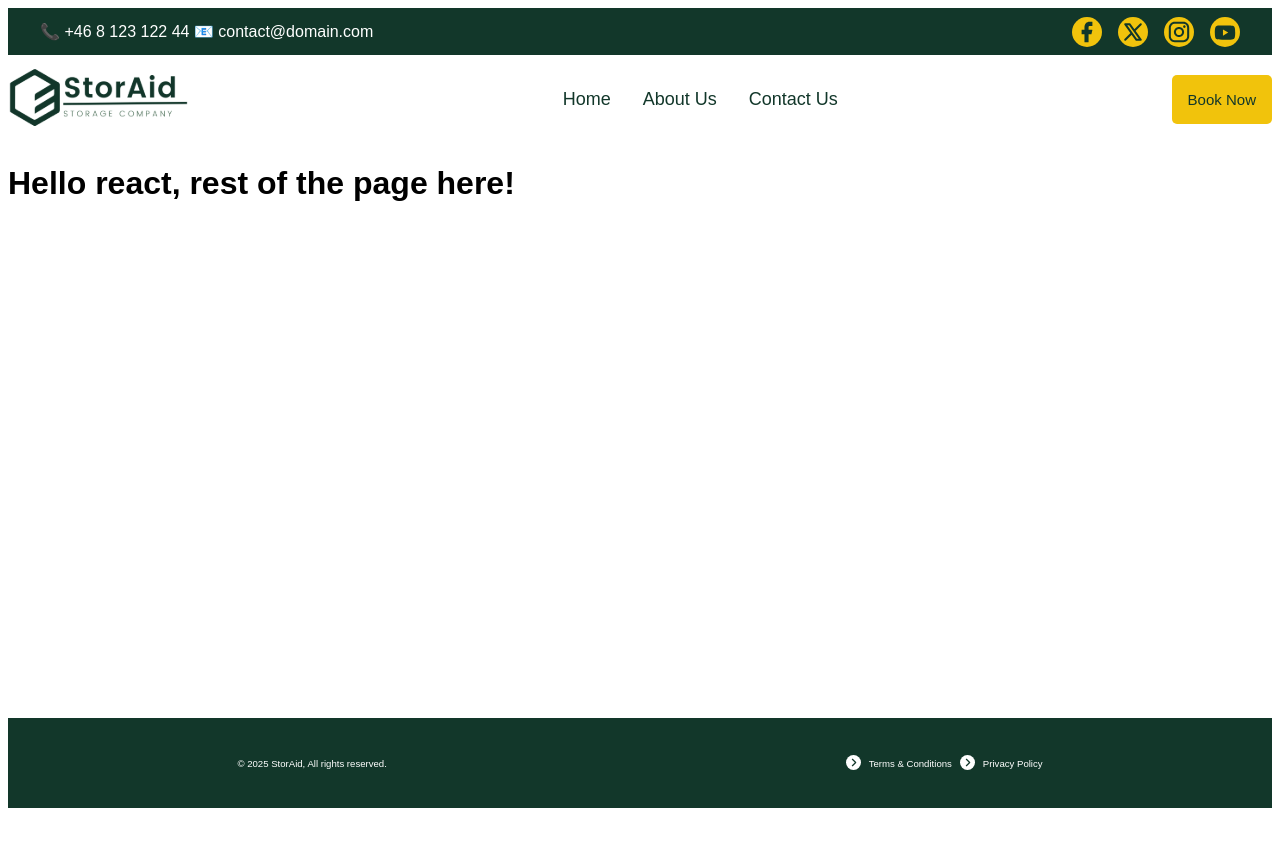
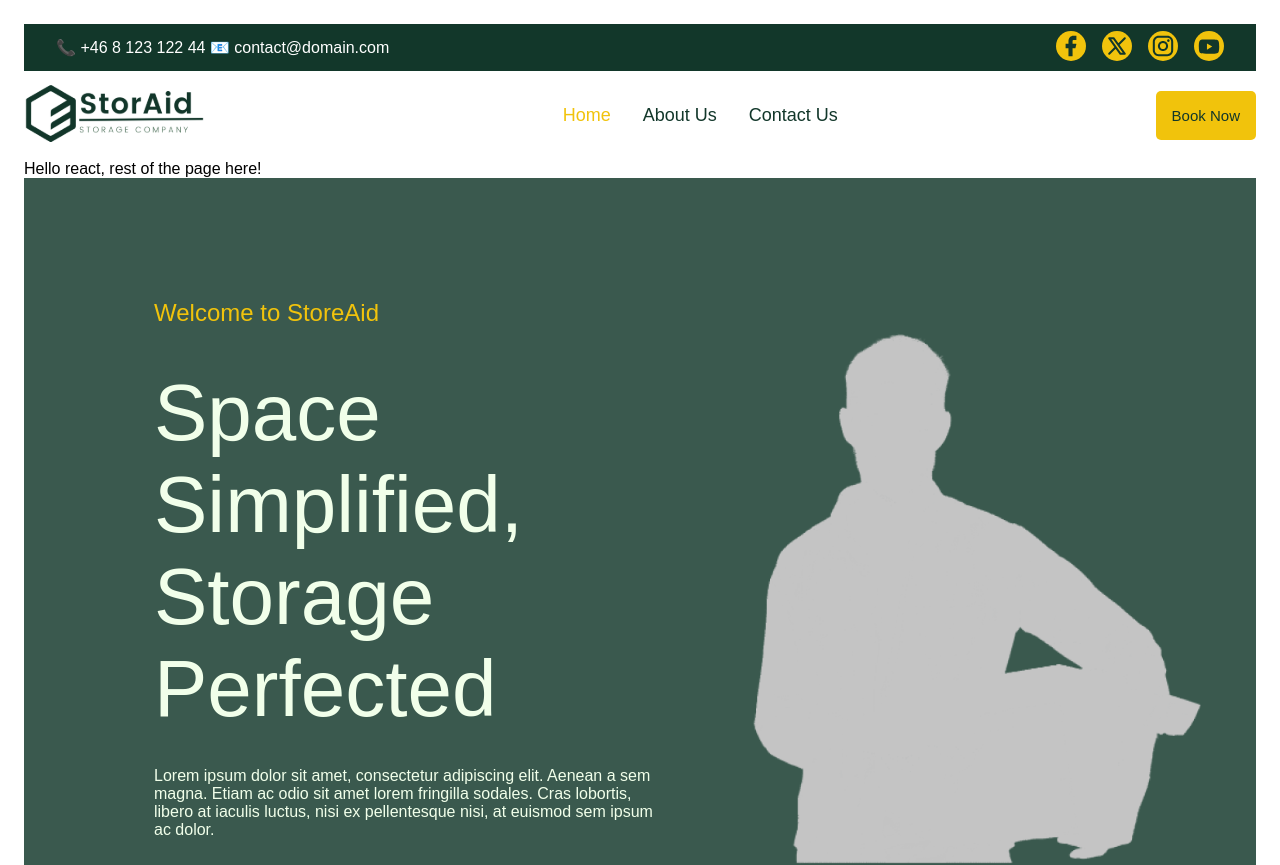
Before and after one commit to jeanettesamuelsson/StorAid, a React (Vite) app: page / in a window 1280 px wide. Shown: the top 865 px of the page. Before the commit the page ends 816 px from the top, so only its background shows below. Built offline with nearby package versions, Linux system fonts and the light colour scheme.

Commit message:
add react router

```diff
--- a/package.json
+++ b/package.json
@@ -11,7 +11,8 @@
   },
   "dependencies": {
     "react": "^19.1.1",
-    "react-dom": "^19.1.1"
+    "react-dom": "^19.1.1",
+    "react-router-dom": "^7.9.4"
   },
   "devDependencies": {
     "@eslint/js": "^9.36.0",
--- a/src/App.jsx
+++ b/src/App.jsx
@@ -1,23 +1,35 @@
-import React from 'react'
+import { BrowserRouter, Routes, Route } from 'react-router-dom'
+import Home from './components/pages/Home/Home'
+import About from './components/pages/About/About'
+import Contact from './components/pages/Contact/Contact'
+
 import Footer from './components/Footer/Footer'
 import Header from './components/Header/Header'
 import Nav from './components/Nav/Nav'
 
+
+
 function App() {
   return (
-    <>
+   <BrowserRouter>
+   <>
     <div className ="container">
 
       <Header/ >
       <Nav />
-
-     <h1>Hello react, rest of the page here!</h1>
-
+      <main>Hello react, rest of the page here!
+        <Routes>
+          <Route path="/" element={<Home />} />
+          <Route path="/about" element={<About />} />
+          <Route path="/contact" element={<Contact />} />
+        </Routes>
+     </main>
      <Footer />
 
     </div>
+    </>
 
-    </>
+   </BrowserRouter>
   )
 }
 
--- a/src/components/Header/Header.jsx
+++ b/src/components/Header/Header.jsx
@@ -18,10 +18,10 @@ function Header() {
 
      <div id="links">
 
-        <img src={FacebookIcon} alt="Facebook-link" />
-        <img src={XIcon} alt="X-link" />
-        <img src={InstagramIcon} alt="Instagram-link" />
-        <img src={YoutubeIcon} alt="Yotube-link" />
+        <a href=""><img src={FacebookIcon} alt="Facebook-link" /></a>
+        <a href=""><img src={XIcon} alt="X-link" /></a>
+        <a href=""><img src={InstagramIcon} alt="Instagram-link" /></a>
+        <a href=""><img src={YoutubeIcon} alt="Yotube-link" /></a>
 
         </div>
 
--- a/src/components/Nav/Nav.css
+++ b/src/components/Nav/Nav.css
@@ -14,11 +14,7 @@ li {
         text-decoration: none;
         color: var(--secondary-bg-color);
 
-        &:active {
-            color: var(--accent-color);
-        }
-
-        &:hover {
+        &.active {
             color: var(--accent-color);
         }
     }
--- a/src/components/Nav/Nav.jsx
+++ b/src/components/Nav/Nav.jsx
@@ -2,6 +2,7 @@ import React from 'react'
 import StoraidLogo from '../Images/Logo.svg'
 import './Nav.css';
 import Button from '../Button/Button';
+import { NavLink } from 'react-router-dom';
 
 function Nav() {
   return (
@@ -13,9 +14,9 @@ function Nav() {
 
         <div id="nav-links">
             <ul>
-                <li><a href="#">Home</a></li>
-                <li><a href="#">About Us</a></li>
-                <li><a href="#">Contact Us</a></li>
+                <li><NavLink to="/">Home</NavLink></li>
+                <li><NavLink to="/about">About Us</NavLink></li>
+                <li><NavLink to="/contact">Contact Us</NavLink></li>
             </ul>
         </div>
 
--- a/src/components/pages/About/About.css
+++ b/src/components/pages/About/About.css
@@ -0,0 +1,16 @@
+#hero {
+    background-color: #12372ad3;
+    display: flex;
+    align-items: center;
+    justify-content: space-around;
+    color: #F1FFEA;
+    height: 80%;
+    padding: 50px;
+
+}
+
+
+
+.H4 {
+    color: var(--accent-color);
+}
--- a/src/components/pages/About/About.jsx
+++ b/src/components/pages/About/About.jsx
@@ -0,0 +1,16 @@
+import React from 'react'
+import './About.css'
+
+function About() {
+  return (
+    <section id="hero">
+      <div id="hero-text">
+        <p className="H1">About Us</p>
+        <p>Lorem ipsum dolor sit amet, consectetur adipiscing elit. Ut elit tellus, luctus nec ullamcorper mattis, pulvinar dapibus leo.</p>
+
+      </div>
+    </section>
+  )
+}
+
+export default About
--- a/src/components/pages/Contact/Contact.css
+++ b/src/components/pages/Contact/Contact.css
@@ -0,0 +1,16 @@
+#hero {
+    background-color: #12372ad3;
+    display: flex;
+    align-items: center;
+    justify-content: space-around;
+    color: #F1FFEA;
+    height: 80%;
+    padding: 50px;
+
+}
+
+
+
+.H4 {
+    color: var(--accent-color);
+}
--- a/src/components/pages/Contact/Contact.jsx
+++ b/src/components/pages/Contact/Contact.jsx
@@ -0,0 +1,16 @@
+import React from 'react'
+import './Contact.css'
+
+function Contact() {
+  return (
+     <section id="hero">
+      <div id="hero-text">
+        <p className="H1">Contact Us</p>
+        <p>Lorem ipsum dolor sit amet, consectetur adipiscing elit. Ut elit tellus, luctus nec ullamcorper mattis, pulvinar dapibus leo.</p>
+
+      </div>
+    </section>
+  )
+}
+
+export default Contact
--- a/src/components/pages/Home/Home.css
+++ b/src/components/pages/Home/Home.css
@@ -0,0 +1,23 @@
+#hero {
+    background-color: #12372ad3;
+    display: flex;
+    align-items: center;
+    justify-content: space-around;
+    color: #F1FFEA;
+    height: 80%;
+    padding: 50px;
+
+}
+
+#hero-text {
+    display: flex;
+    flex-direction: column;
+    justify-content: center;
+    align-items: flex-start;
+    gap: 1rem;
+    padding: 5rem;
+}
+
+.H4 {
+    color: var(--accent-color);
+}
--- a/src/components/pages/Home/Home.jsx
+++ b/src/components/pages/Home/Home.jsx
@@ -0,0 +1,33 @@
+import React from 'react'
+import heroImage from './Rectangle 2.svg'
+import './Home.css'
+import Button from '../../Button/Button'
+
+
+
+function Home() {
+  return (
+
+    <>
+    <section id="hero">
+      <div id="hero-text">
+        <p className ="H4">Welcome to StoreAid</p>
+        <p className="H1">Space Simplified, Storage Perfected</p>
+        <p>Lorem ipsum dolor sit amet, consectetur adipiscing elit. Aenean a sem magna. Etiam ac odio sit amet lorem fringilla sodales. Cras lobortis, libero at iaculis luctus, nisi ex pellentesque nisi, at euismod sem ipsum ac dolor.</p>
+
+        <Button>Discover More</Button>
+
+    </div>
+
+      <img src={heroImage} alt="" />
+
+    </section>
+
+    </>
+
+
+
+  )
+}
+
+export default Home
--- a/src/index.css
+++ b/src/index.css
@@ -6,12 +6,22 @@
   --secondary-color: #12372A;
 }
 
+.H1 {
+  font-size: 80px;
+  margin: 0;
+}
+
+.H4 {
+  font-size: 24px;
+}
+
 html {
   font-size: 16px;
 }
 
 body {
   font-family: sans-serif;
+  padding: 1rem;
 
 }
 
```
Also changed, not shown: src/components/pages/Home/Rectangle 2.svg (added), 1 other file (tests, documents, lock files or other folders).
